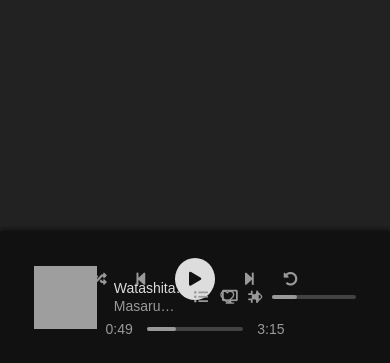
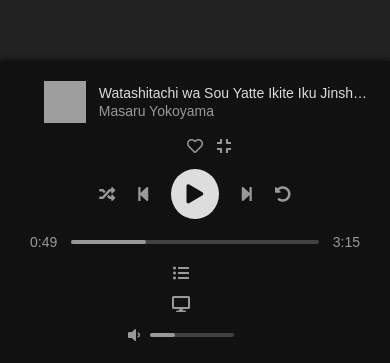
Before and after one commit to andreagioelepiazza12/BW2, a plain HTML site: page reader.html in a window 390 px wide. Shown: the part 481-844 px from the top of the page. Drawn offline with Linux system fonts and the light colour scheme; no server answers; grey boxes are pictures that could not be loaded; a web font is replaced by a local one.

Commit message:
Update reader.css

```diff
--- a/reader.css
+++ b/reader.css
@@ -33,20 +33,40 @@ body {
     --padding: 1em;
     background-color: #111;
     display: flex;
-    justify-content: center;
     align-items: center;
     position: relative;
+    flex-wrap: wrap; /* Consente il wrapping degli elementi su più righe */
+    justify-content: space-between; /* Spazia i contenuti */
+    gap: 10px;
 
     height: 7rem;
     padding: var(--padding);
     color: var(--primary-color);
 }
+
 i{
     color: var(--secondary-color);
 }
+
 i:hover{
     color: var(--primary-color);
 }
+
+.music-player .song-bar,
+.music-player .progress-controller,
+.music-player .other-features {
+    flex: 1 1 auto; /* Distribuisce lo spazio */
+    display: flex;
+    align-items: center;
+    gap: 15px;
+}
+
+.music-player .song-bar .song-infos {
+  display: flex;
+  align-items: center;
+  gap: 10px;
+}
+
 .song-bar {
     position: absolute;
     left: var(--padding);
@@ -173,3 +193,82 @@ i:hover{
 .volume-bar .progress-bar:hover .progress::after{
     --size: .8em;
 }
+
+@media (max-width: 768px) {
+  .music-player {
+      flex-direction: column;
+      height: auto;
+      padding: 15px;
+      gap: 20px;
+  }
+
+  .song-bar {
+      position: relative;
+      width: 100%;
+      justify-content: center;
+  }
+
+  .progress-container {
+      width: 90%;
+  }
+
+  .progress-bar {
+      width: 70%;
+  }
+
+  .other-features {
+      position: relative;
+      width: 100%;
+      justify-content: center;
+  }
+
+  .image-container {
+      --size: 3.5em;
+  }
+}
+
+@media (max-width: 480px) {
+  .music-player {
+      flex-direction: column;
+      height: auto;
+      padding: 10px;
+      gap: 15px;
+  }
+
+  .song-bar {
+      flex-direction: column;
+      align-items: center;
+      gap: 10px;
+  }
+
+  .progress-container {
+      width: 100%;
+  }
+
+  .progress-bar {
+      width: 90%;
+  }
+
+  .other-features {
+      flex-direction: column;
+      align-items: center;
+      gap: 10px;
+  }
+
+  .image-container {
+      --size: 3em;
+  }
+
+  .play-pause {
+      font-size: 1.2rem;
+      padding: 0.8em;
+  }
+
+  .control-buttons {
+      gap: 1.5em;
+  }
+
+  i {
+      font-size: 1rem;
+  }
+}
```
